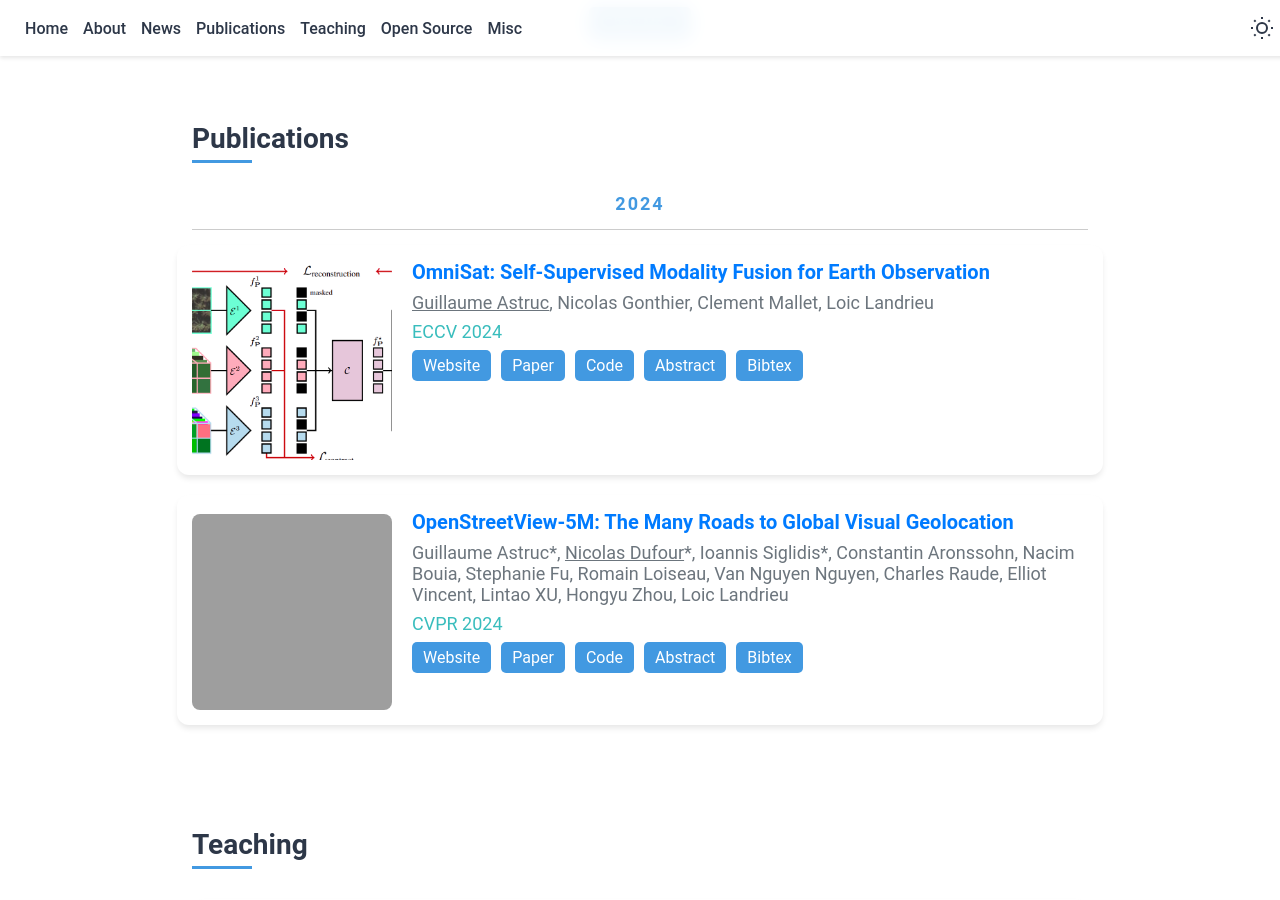
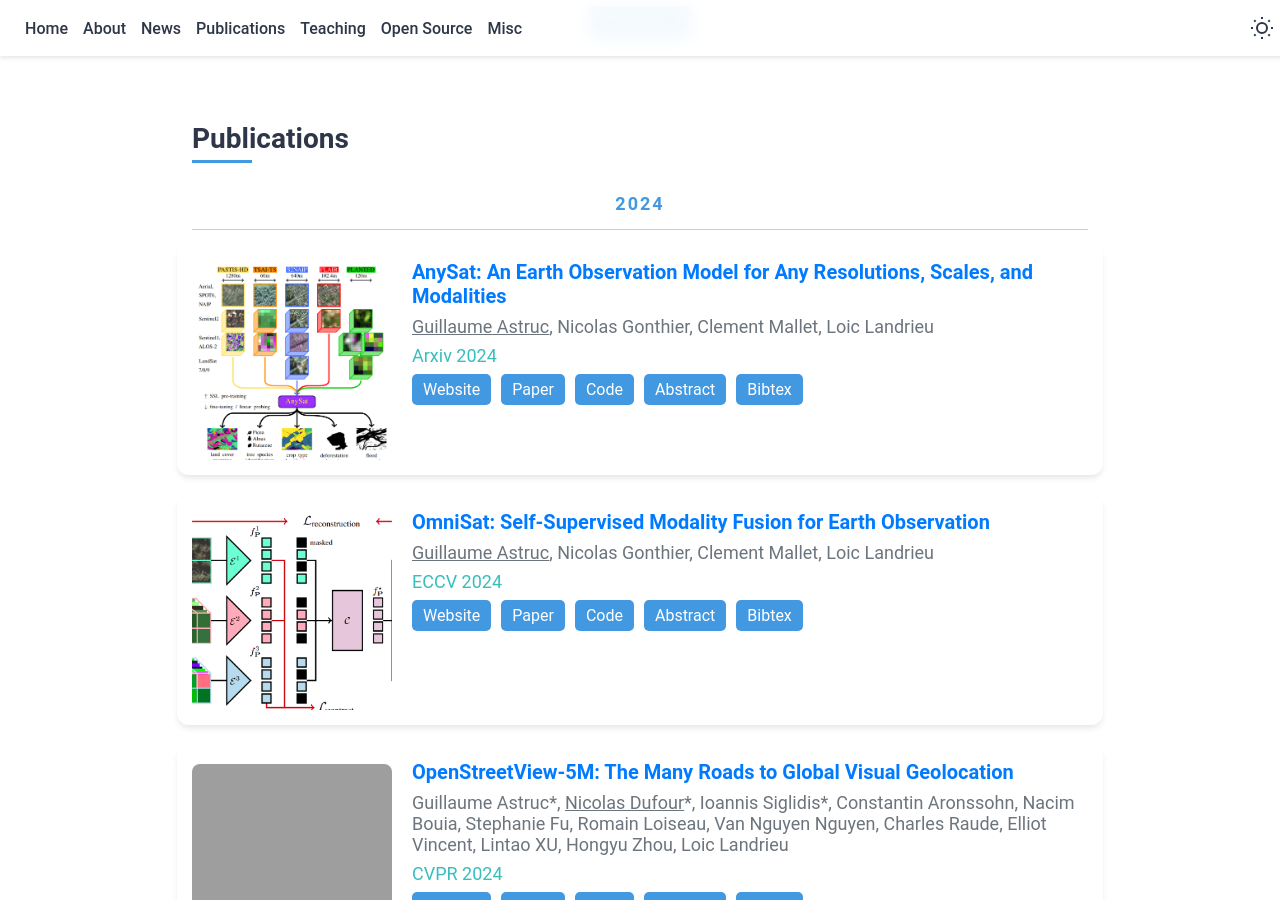
Before and after one commit to gastruc/gastruc.github.io, a Jekyll site: the page built from index.markdown, in a window 1280 px wide and 900 px high, scrolled down 1302 px. Built offline with Jekyll 4.4.1, drawn with Linux system fonts in a browser that asks for light colours; grey boxes are pictures that could not be loaded.

Commit message:
Update AnySat publication details: revised title, authors, date, and abstract; updated PDF link and BibTeX entry; changed thumbnail file permissions.

```diff
--- a/_data/main/publications.yaml
+++ b/_data/main/publications.yaml
@@ -35,14 +35,26 @@
     &nbsp;&nbsp; year={2025}, \n
     &nbsp;&nbsp; organization={Springer} \n
 }"
-# - title: "AnySat: An Earth Observation Model for Any Resolutions, Scales, and Modalities"
-#   authors: <u>Guillaume Astruc</u>, <a href="https://ngonthier.github.io/">Nicolas Gonthier</a>, <a href="https://www.umr-lastig.fr/clement-mallet/">Clement Mallet</a>, <a href="https://loiclandrieu.com/">Loic Landrieu</a>
-#   date: 2025-01-01
-#   year: 2025
-#   journal: Arxiv 2025
-#   thumbnail: /assets/publications/anysat/teaser.png
-#   pdf:
-#   github: https://github.com/gastruc/AnySat
-#   website: /anysat
-#   abstract: 'Geospatial models must adapt to the diversity of Earth observation data in terms of resolutions, scales, and modalities. However, existing approaches expect fixed input configurations, which limits their practical applicability. We propose AnySat, a multimodal model based on joint embedding predictive architecture (JEPA) and resolution-adaptive spatial encoders, allowing us to train a single model on highly heterogeneous data in a self-supervised manner. To demonstrate the advantages of this unified approach, we compile GeoPlex, a collection of $5$ multimodal datasets with varying characteristics and $11$ distinct sensors. We then train a single powerful model on these diverse datasets simultaneously. Once fine-tuned, we achieve better or near state-of-the-art results on the  datasets of GeoPlex and $3$ additional ones for $4$ environment monitoring tasks: land cover mapping, crop type classification, change detection, and forest analysis. '
-#   bibtex: ""
+- title: "AnySat: An Earth Observation Model for Any Resolutions, Scales, and Modalities"
+  authors: <u>Guillaume Astruc</u>, <a href="https://ngonthier.github.io/">Nicolas Gonthier</a>, <a href="https://www.umr-lastig.fr/clement-mallet/">Clement Mallet</a>, <a href="https://loiclandrieu.com/">Loic Landrieu</a>
+  date: 2024-12-19
+  year: 2024
+  journal: Arxiv 2024
+  thumbnail: /assets/publications/anysat/teaser.png
+  pdf: https://arxiv.org/pdf/2412.14123
+  github: https://github.com/gastruc/AnySat
+  website: /anysat
+  abstract: 'Geospatial models must adapt to the diversity of Earth observation data in terms of resolutions, scales, and modalities.
+  However, existing approaches expect fixed input configurations, which limits their practical applicability.
+  We propose AnySat, a multimodal model based on joint embedding predictive architecture (JEPA) and scale-adaptive spatial encoders,
+  allowing us to train a single model on highly heterogeneous data in a self-supervised manner.
+  To demonstrate the advantages of this unified approach, we compile GeoPlex, a collection of 5 multimodal datasets with varying characteristics and 11 distinct sensors.
+  We then train a single powerful model on these diverse datasets simultaneously.
+  Once fine-tuned, we achieve better or near state-of-the-art results on the datasets of GeoPlex and 4 additional ones for 5 environment monitoring tasks:
+  land cover mapping, tree species identification, crop type classification, change detection, and flood segmentation.'
+  bibtex: "@article{astruc2024anysat,\n
+    &nbsp;&nbsp; title={{AnySat: An Earth} Observation Model for Any Resolutions, Scales, and Modalities},\n
+    &nbsp;&nbsp; author={Astruc, Guillaume and Gonthier, Nicolas and Mallet, Clement and Landrieu, Loic},\n
+    &nbsp;&nbsp; journal={arXiv preprint arXiv:2412.14123},\n
+    &nbsp;&nbsp; year={2024}\n
+}"
--- a/projects/anysat.md
+++ b/projects/anysat.md
@@ -17,7 +17,7 @@ buttons:
     url: https://github.com/gastruc/AnySat
   - type: arxiv
     text: Paper
-    url: https://arxiv.org/abs/2404.08351
+    url: https://arxiv.org/abs/2412.14123
   - type: hugging_face
     text: "Models"
     url: https://huggingface.co/g-astruc/AnySat
@@ -35,12 +35,13 @@ buttons:
 #     url: /assets/publications/omnisat/omni.pdf
 # video:
 #     url: https://www.youtube.com/embed/1JUoog7CWDs?si=dwYRpDAvFl5tkSGj
-bibtex: ""
-# acknowledgements: This work was supported by ANR project READY3D ANR-19-CE23-0007,
-#   and was granted access to the HPC resources of IDRIS under the allocation AD011014719 made
-#   by GENCI. We thank Anatol Garioud and Sebastien Giordano for their help on the creation of ´
-#   TreeSatAI-TS and PASTIS-HD datasets. The SPOT images are opendata thanks to the Dataterra
-#   Dinamis initiative in the case of the "<a href="https://dinamis.data-terra.org/opendata/">Couverture France DINAMIS</a>" program. We thank Jordi Inglada for inspiring discussions and valuable feedback.
+bibtex: "@article{astruc2024anysat,\n
+    &nbsp;&nbsp; title={{AnySat: An Earth} Observation Model for Any Resolutions, Scales, and Modalities},\n
+    &nbsp;&nbsp; author={Astruc, Guillaume and Gonthier, Nicolas and Mallet, Clement and Landrieu, Loic},\n
+    &nbsp;&nbsp; journal={arXiv preprint arXiv:2412.14123},\n
+    &nbsp;&nbsp; year={2024}\n
+}"
+acknowledgements: This work was granted access to the HPC resources of IDRIS under the allocations AD011014719 and AD011014286R1 made by GENCI. We thank Jordi Inglada, Antoine Labatie, Dimitris Samaras, Yohann Perron, Vincent Lepetit for inspiring discussions and valuable feedback.
 ---
 
 <div class="content-wrapper">
```
Also changed, not shown: assets/publications/anysat/teaser.png.
